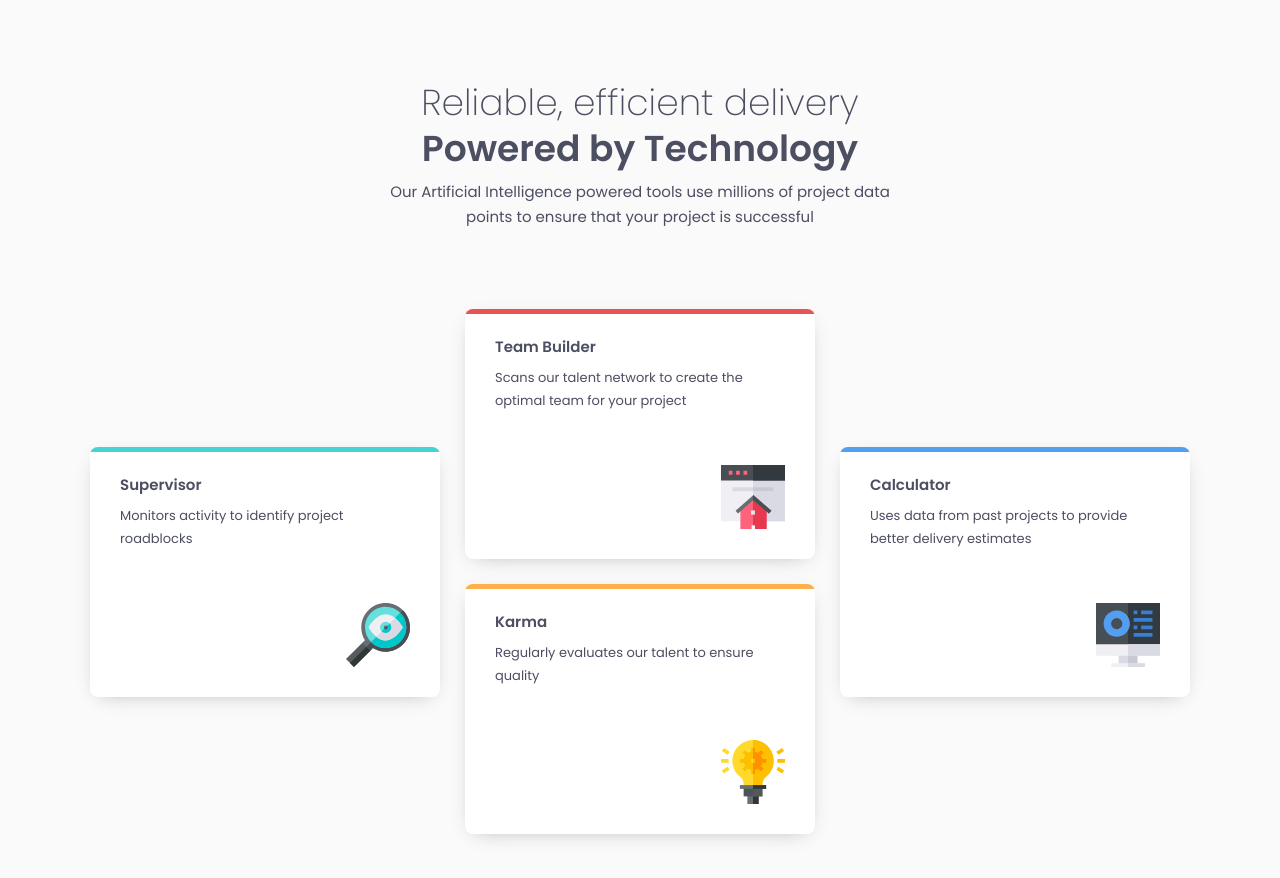
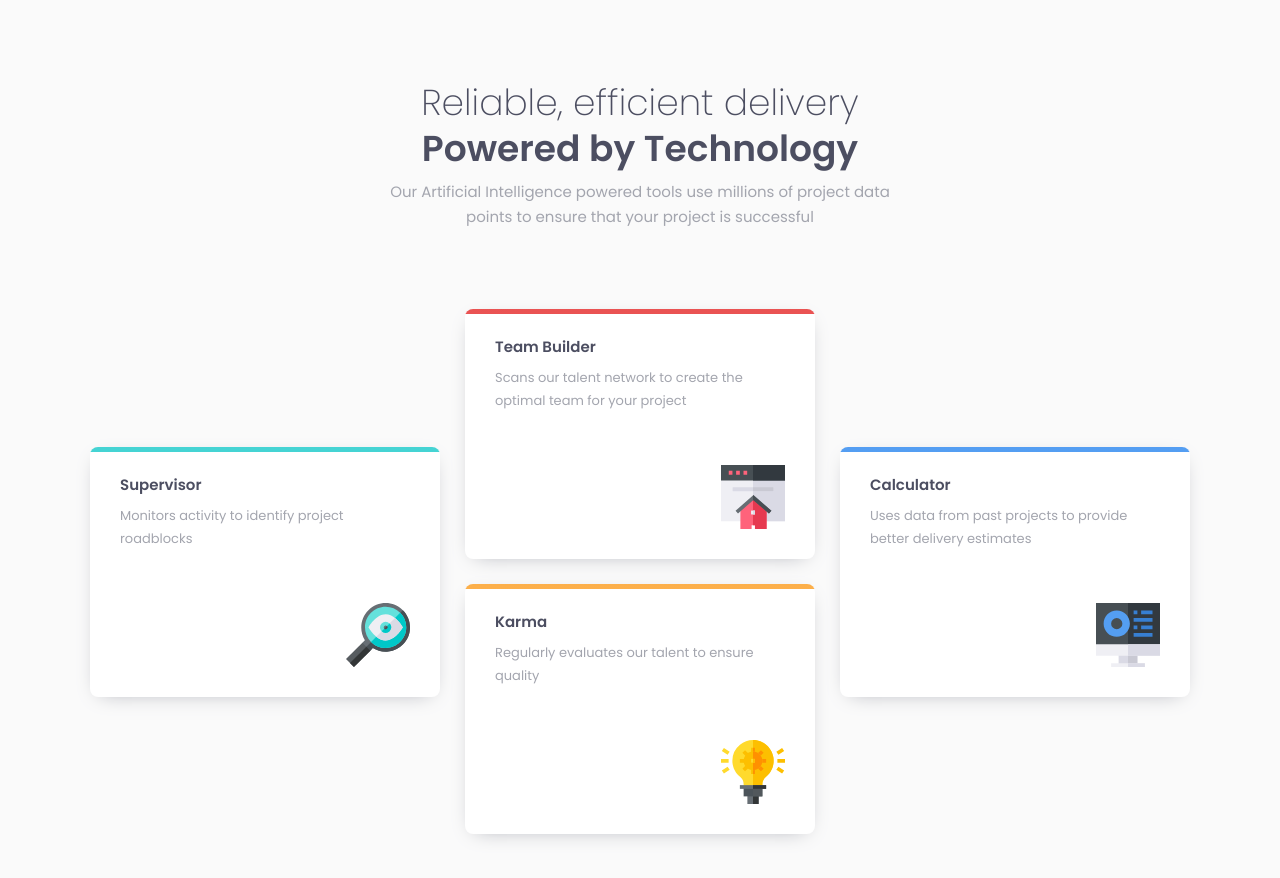
Before and after one commit to tloyan/frontendmentor, a Next.js app: page /four-card-feature-section in a window 1280 px wide. Shown: the top 878 px of the page. Built offline with nearby package versions, Linux system fonts and the light colour scheme.

Commit message:
add missing text color four-card-feature-section

```diff
--- a/components/four-card-feature-section/style.module.css
+++ b/components/four-card-feature-section/style.module.css
@@ -64,6 +64,7 @@
 .header > p {
   max-width: 540px;
   line-height: 25px;
+  color: var(--neutral-grayish-blue);
 }
 
 .section {
@@ -137,6 +138,7 @@
   font-size: 13px;
   font-weight: var(--weight-regular);
   line-height: 23px;
+  color: var(--neutral-grayish-blue);
 }
 
 @media(min-width: 1000px) {
```
